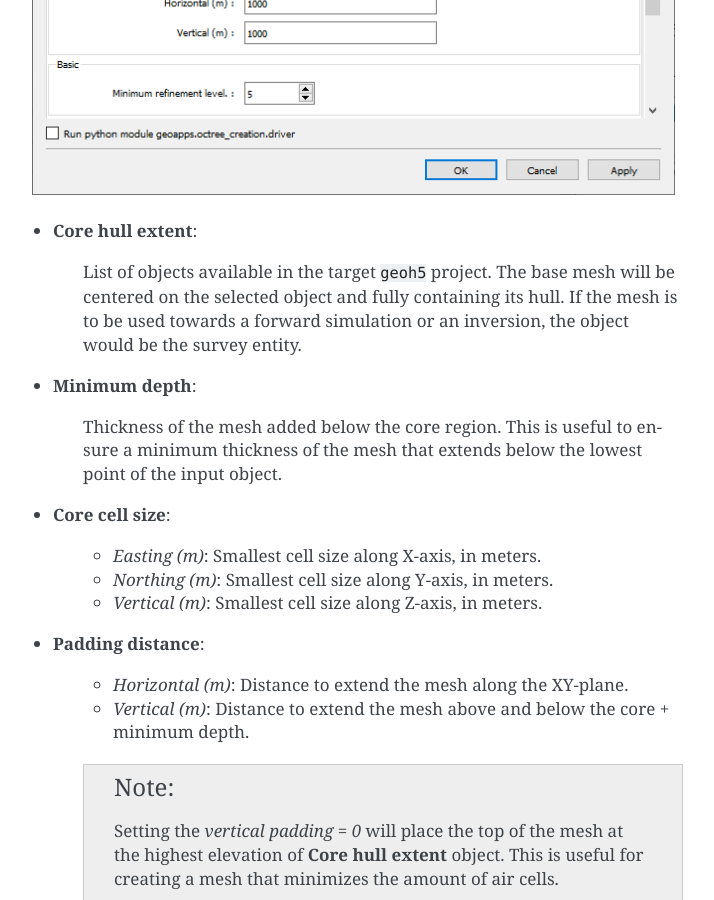
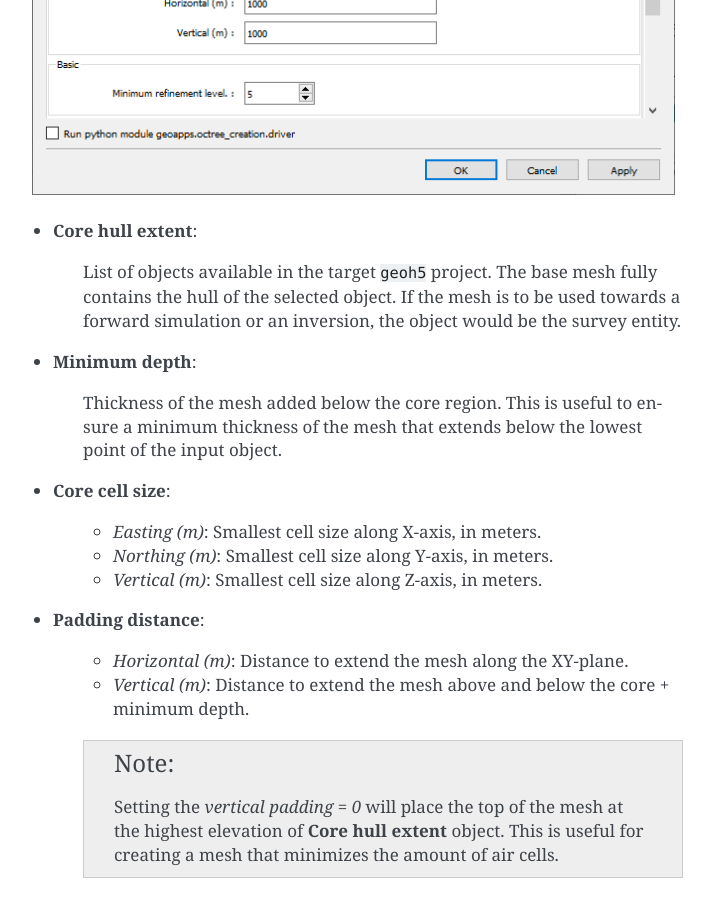
Before and after one commit to MiraGeoscience/octree-creation-app, a Sphinx documentation site: the page built from docs/source/methodology.rst, in a window 1280 px wide and 900 px high, scrolled down 1540 px. Shown: the whole window, without its empty margins (397-1111 px from the left). Built offline with Sphinx 7.4.7, drawn with Linux system fonts in a browser that asks for light colours; some of the changed text lies outside the part shown.

Commit message:
More edits

```diff
--- a/docs/source/methodology.rst
+++ b/docs/source/methodology.rst
@@ -36,9 +36,8 @@
 
 - **Core hull extent**:
 
-    List of objects available in the target ``geoh5`` project. The base mesh will be centered on the
-    selected object and fully containing its hull. If the mesh is to be used towards a forward simulation or an inversion,
-    the object would be the survey entity.
+    List of objects available in the target ``geoh5`` project. The base mesh fully contains the hull of the selected object.
+    If the mesh is to be used towards a forward simulation or an inversion, the object would be the survey entity.
 
 - **Minimum depth**:
 
@@ -78,9 +77,15 @@
 
 The example below demonstrates this process with simple line survey shown below and the following parameters:
 
-.. image:: images/octree_padding_distance.png
-    :width: 800
-    :alt: paddings
+.. figure:: images/octree_padding_distance.png
+   :class: with-border
+
+   Section through an octree mesh for parameters used in the example below. The input survey object is shown in red.
+   Distances have been annotated to clarify the dimensions of the input parameters (right) and the resulting mesh (left).
+
+   (Top) Horizontal and (bottom) vertical E-W section through the same mesh.
+
+
 
 
 Horizontal extent
```
